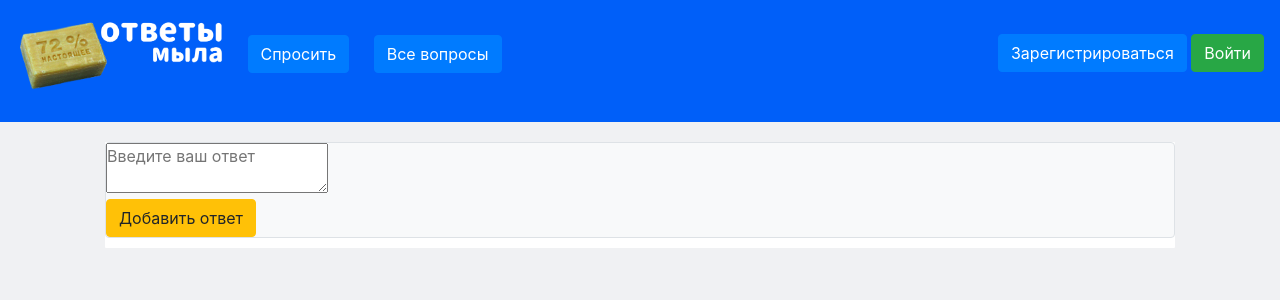
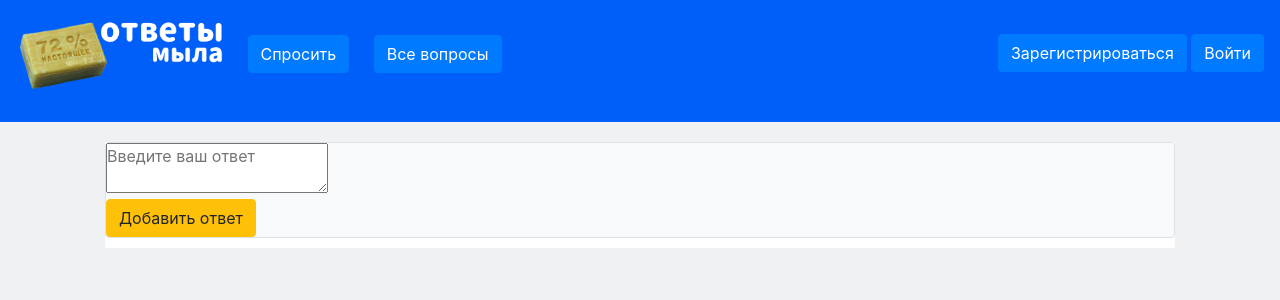
Before and after one commit to gamr416/api_project_yandex2024, a Flask app: page /add_comment in a window 1280 px wide. Shown: the top 300 px of the page. Run offline with Flask 3, Linux system fonts and the light colour scheme; some libraries are stand-ins or nearby versions.

Commit message:
Ответики на вопросики начало

```diff
--- a/templates/base.html
+++ b/templates/base.html
@@ -12,7 +12,7 @@
 
 <body style="background-color: #F0F1F3;">
     <header>
-        <nav class="navbar navbar-light"  style="background-color: #005FF9;">
+        <nav class="navbar navbar-light unselectable"  style="background-color: #005FF9;">
             <p>
             <a class="navbar-brand unselectable" href="/" ><img src="/static/img/logo.png" width="211" height="80"></a>
             {% if current_user.is_authenticated %}
@@ -29,7 +29,7 @@
             </p>
             <p>
                 <a class="btn btn-primary " href="/register">Зарегистрироваться</a>
-                <a class="btn btn-success" href="/login">Войти</a>
+                <a class="btn btn-primary" href="/login">Войти</a>
             </p>
             {% endif %}
         </nav>
```
Also changed, not shown: main.py (+8 -0 lines), db/blogs.db, static/css/style.css (line endings or trailing spaces).
